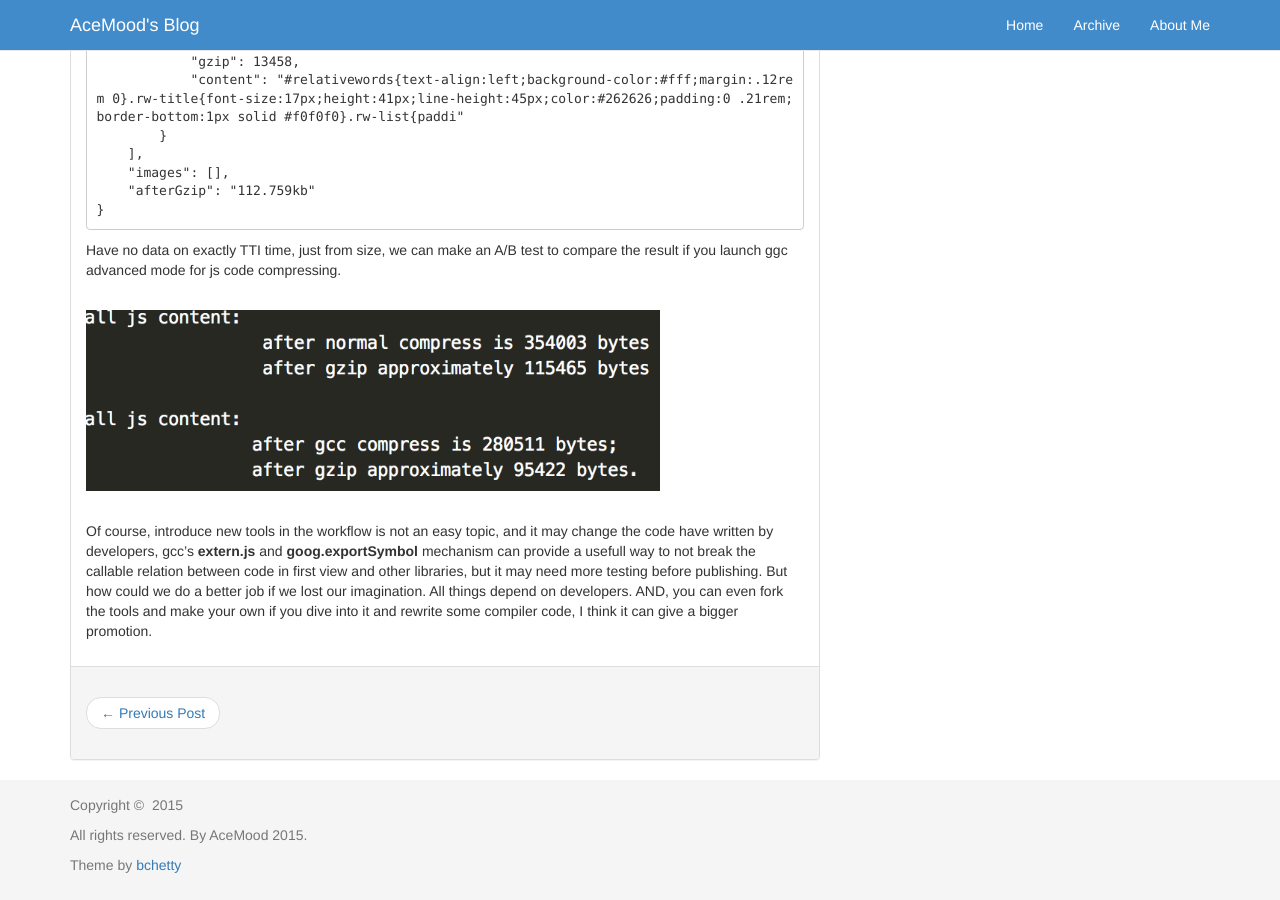
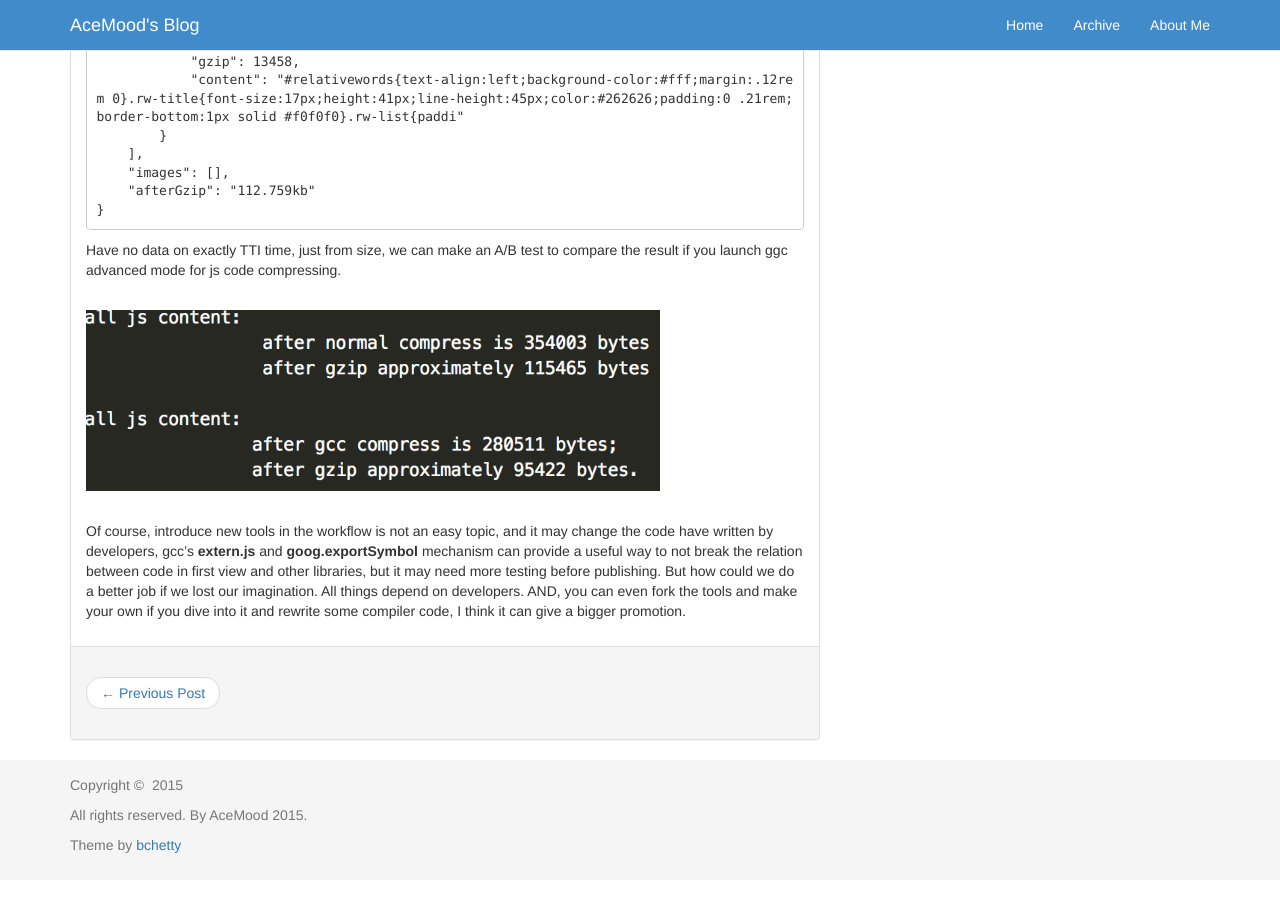
Before and after one commit to AceMood/AceMood.github.io, a Jekyll site: the page built from _posts/2016-08-01-what-am-i-talking-about-when-i-say-tti-optimization.md, in a window 1280 px wide and 900 px high, scrolled down 3907 px. Built offline with Jekyll 4.4.1, drawn with Linux system fonts in a browser that asks for light colours.

Commit message:
add posts

````diff
--- a/_posts/2016-08-01-what-am-i-talking-about-when-i-say-tti-optimization.md
+++ b/_posts/2016-08-01-what-am-i-talking-about-when-i-say-tti-optimization.md
@@ -40,7 +40,7 @@
 
 Back on your own project, I take the [Baidu.Inc Home page](https://m.baidu.com/s?word=%E4%B8%8A%E6%B5%B7) for example, it's not a real improvement, but an imagination. I wrote [some scripts](https://github.com/AceMood/htmlAnalyzer) to get the request(without cookie) result to analyze. On the mobile side, embed javascript, css and html into localStorage is a good idea, reduce request and use cookies to control the versioning resources. Without cookies can get the first view result with no-cache.
 
-As I see, all javascript code in the page is about `345.706kb`, and `112.759kb` after gzip. The whole page is about `165kb` after gzip, which means js code occupies **68.34%**.
+As I see, all javascript code in the page is about **345.706kb**, and **112.759kb** after gzip. The whole page is about **165kb** after gzip, which means js code occupies **68.34%**.
 
 ```
 {
@@ -147,4 +147,4 @@
 
 <img src="/assets/images/20160801/003.png" alt="fb" style="width: 80%; height: auto; positon:relative; margin: 20px auto;" />
 
-Of course, introduce new tools in the workflow is not an easy topic, and it may change the code have written by developers, gcc's **extern.js** and **goog.exportSymbol** mechanism can provide a usefull way to not break the callable relation between code in first view and other libraries, but it may need more testing before publishing. But how could we do a better job if we lost our imagination. All things depend on developers. AND, you can even fork the tools and make your own if you dive into it and rewrite some compiler code, I think it can give a bigger promotion.
+Of course, introduce new tools in the workflow is not an easy topic, and it may change the code have written by developers, gcc's **extern.js** and **goog.exportSymbol** mechanism can provide a useful way to not break the relation between code in first view and other libraries, but it may need more testing before publishing. But how could we do a better job if we lost our imagination. All things depend on developers. AND, you can even fork the tools and make your own if you dive into it and rewrite some compiler code, I think it can give a bigger promotion.
````
